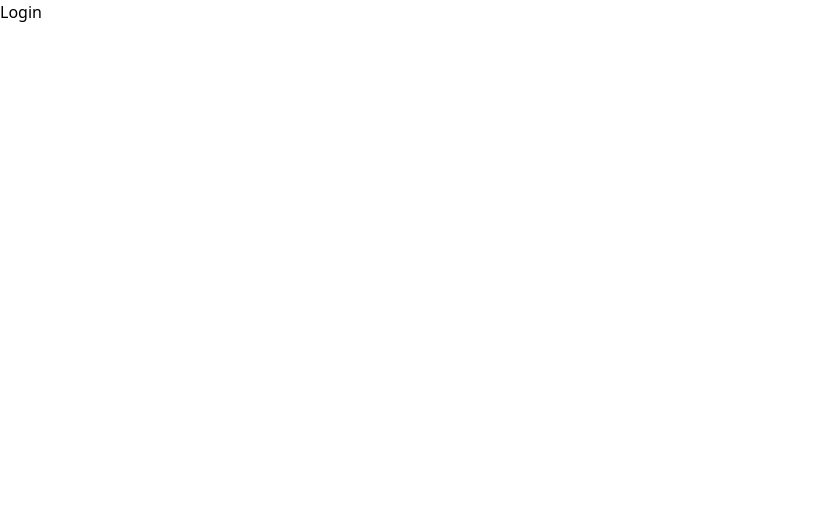
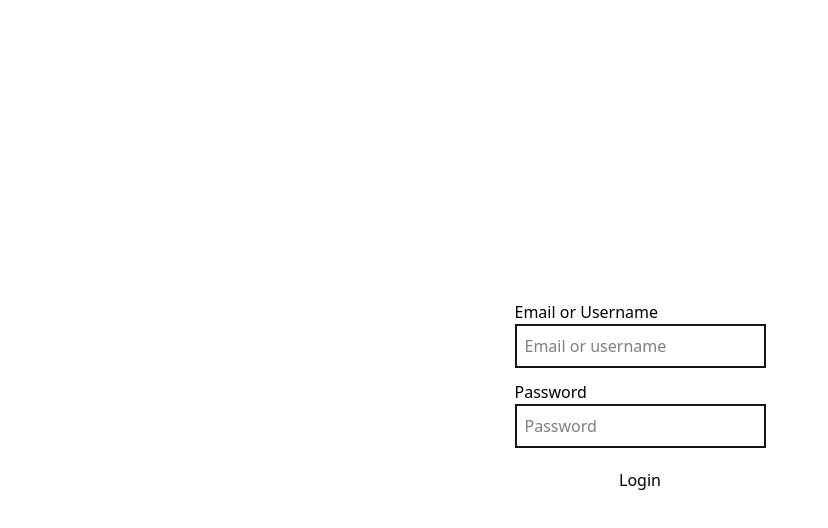
Before and after one commit to Ashishkapoor1469/Fullstackapplication, a React (Vite) app in the folder client/: page /login in a window 1280 px wide. Shown: the top 528 px of the page, without its empty margins (0-828 px from the left). Built offline with nearby package versions, Linux system fonts and the light colour scheme.

Commit message:
Adding login route logic

```diff
--- a/client/src/routes/auth-routes/Login.jsx
+++ b/client/src/routes/auth-routes/Login.jsx
@@ -1,11 +1,48 @@
-import React from 'react';
+import React, { useState } from "react";
+import { PostUser } from "../../auth/auth";
+import { useNavigate } from "react-router-dom";
+const Login = () => {
+  const [user, setUser] = useState("");
+  const [password, setPassword] = useState("");
+  const [loading, setLoading] = useState(false);
+  const navigate = useNavigate();
+  const handleLogin = async (e) => {
+    e.preventDefault();
+    setLoading(true);
+    const res = await PostUser("login", { user, password });
+    if (res?.token) {
+      localStorage.setItem("token", res.token);
+      navigate("/");
+    }
+    setLoading(false);
+  };
 
-const Login = () => {
   return (
-    <div>
-      Login
+    <div className="w-full h-screen flex flex-col justify-center items-center">
+      <form className="flex flex-col gap-3" onSubmit={handleLogin}>
+        <label htmlFor="user" className=" flex flex-col">
+          Email or Username
+          <input
+            className="border-2 border-neutral-900 p-2"
+            placeholder="Email or username"
+            value={user}
+            onChange={(e) => setUser(e.target.value)}
+          />
+        </label>
+        <label htmlFor="password" className="flex flex-col">
+          Password
+          <input
+          className="border-2 border-neutral-900 p-2"
+            placeholder="Password"
+            value={password}
+            onChange={(e) => setPassword(e.target.value)}
+          />
+        </label>
+
+        <button className="p-2" disabled={loading}>{loading ? "loading..." : "Login"}</button>
+      </form>
     </div>
   );
-}
+};
 
 export default Login;
```
Also changed, not shown: 1 other file (tests, documents, lock files or other folders).
